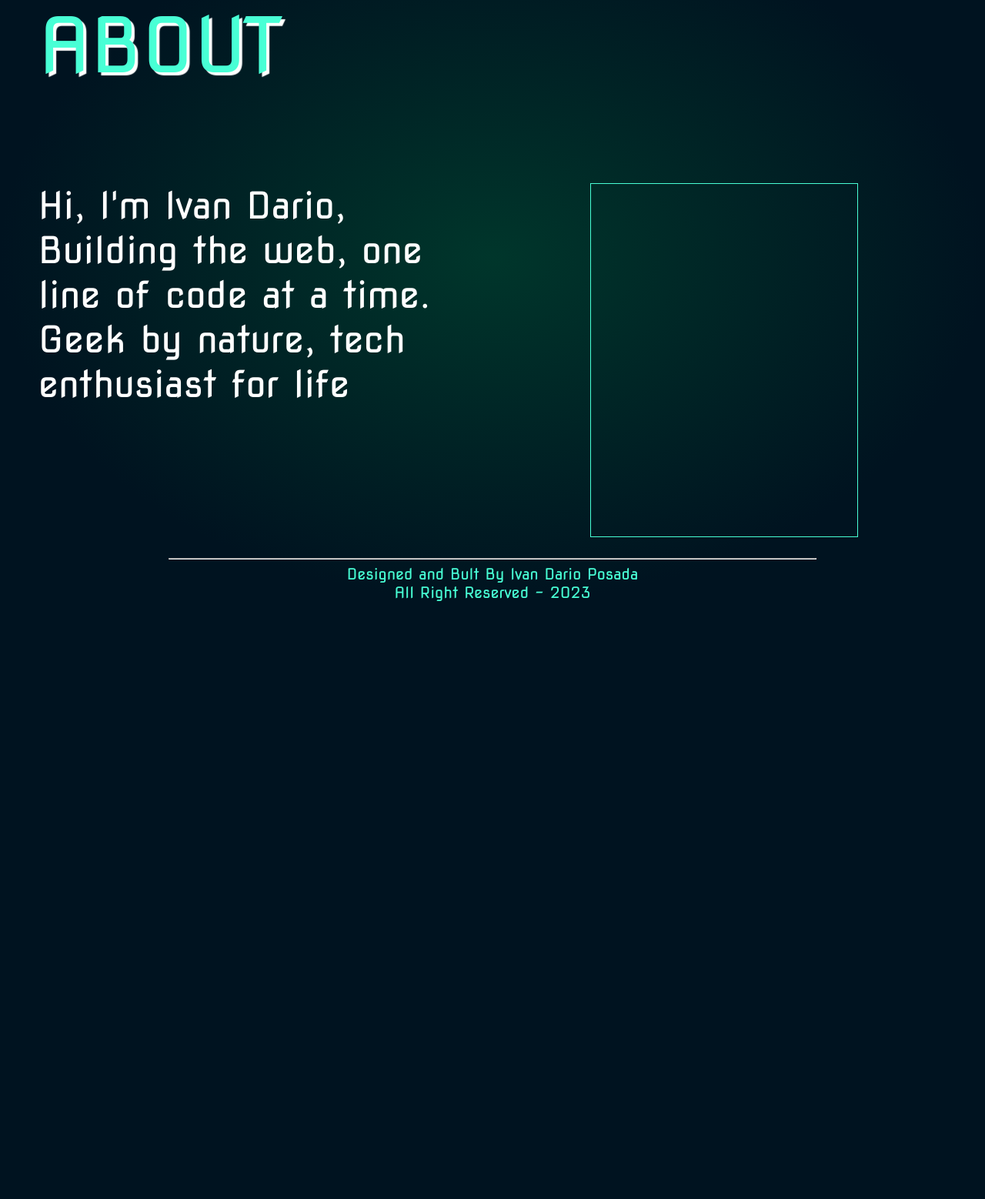
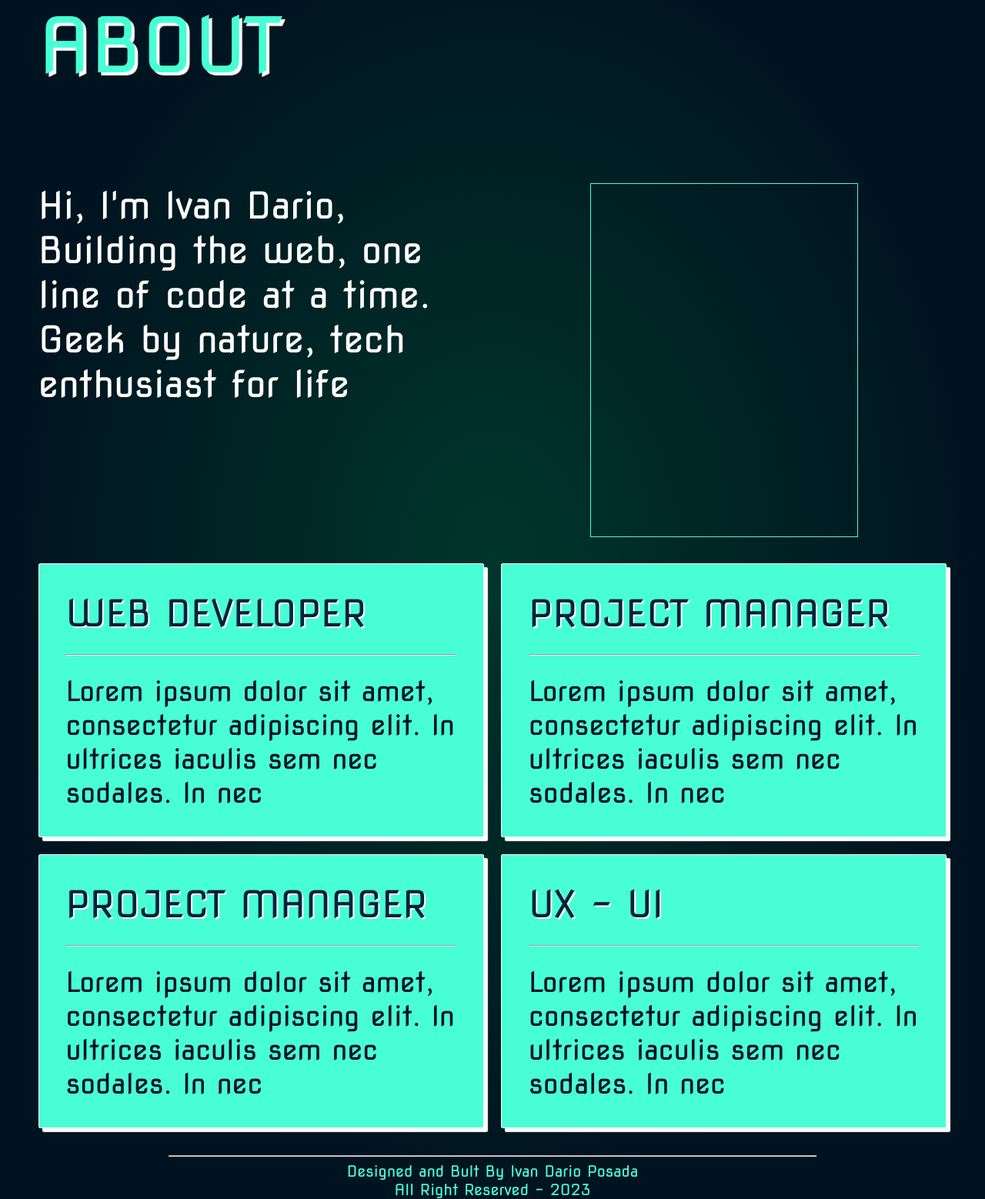
Before and after one commit to idposada/ivandariowebdev, a PHP site: page /about.php in a window 1280 px wide. Shown: the part 113-1671 px from the top of the page at 77% size. Before the commit the page ends 894 px from the top, so only its background shows below. Run offline with PHP 8.4, Linux system fonts and the light colour scheme.

Commit message:
Finalizacion de maqueta de about

```diff
--- a/about.php
+++ b/about.php
@@ -20,6 +20,63 @@
     </div>
   </section>
 
+  <section class="sec-skill-int">
+    <div class="row">
+      <div class="col m6 s12">
+        <div class="card card-skill">
+          <div class="skill-name">
+            WEB DEVELOPER
+            <hr>
+          </div>
+
+          <div class="skill-text">
+            Lorem ipsum dolor sit amet, consectetur adipiscing elit. In ultrices iaculis sem nec sodales. In nec
+          </div>
+        </div>
+      </div>
+
+      <div class="col m6 s12">
+        <div class="card card-skill">
+          <div class="skill-name">
+            PROJECT MANAGER
+            <hr>
+          </div>
+
+          <div class="skill-text">
+            Lorem ipsum dolor sit amet, consectetur adipiscing elit. In ultrices iaculis sem nec sodales. In nec
+          </div>
+        </div>
+      </div>
+
+      <div class="col m6 s12">
+        <div class="card card-skill">
+          <div class="skill-name">
+            PROJECT MANAGER
+            <hr>
+          </div>
+
+          <div class="skill-text">
+            Lorem ipsum dolor sit amet, consectetur adipiscing elit. In ultrices iaculis sem nec sodales. In nec
+          </div>
+        </div>
+      </div>
+
+      <div class="col m6 s12">
+        <div class="card card-skill">
+          <div class="skill-name">
+            UX - UI
+            <hr>
+          </div>
+
+          <div class="skill-text">
+            Lorem ipsum dolor sit amet, consectetur adipiscing elit. In ultrices iaculis sem nec sodales. In nec
+          </div>
+        </div>
+      </div>
+
+    </div>
+  </section>
+
 
 
 <?php include('footer.php'); ?>
--- a/style.css
+++ b/style.css
@@ -180,6 +180,38 @@ input[type="text"]{
   margin-bottom: 69px;
 }
 
+.card-skill{
+  border: 1px solid #FFF;
+background: #48FFD5;
+box-shadow: 5px 5px 1px 0px #FFF;
+  padding: 6%;
+}
+
+.card-skill:hover{
+    background: #48FFD5B0;
+    box-shadow: 2px 2px 1px 0px #FFF;
+}
+.skill-name {
+  color: #00223A;
+  text-shadow: 2px 2px 0px #FFF;
+  font-family: Nova Square;
+  font-size: 48px;
+  font-style: normal;
+  font-weight: 400;
+  line-height: normal;
+}
+
+.skill-text {
+  color: #001320;
+  font-family: Nova Square;
+  font-size: 36px;
+  font-style: normal;
+  font-weight: 400;
+  line-height: normal;
+}
+
+
+
 @media only screen and (max-width: 428px)   {
 
   .brand-logo > img:nth-child(1) {
```
